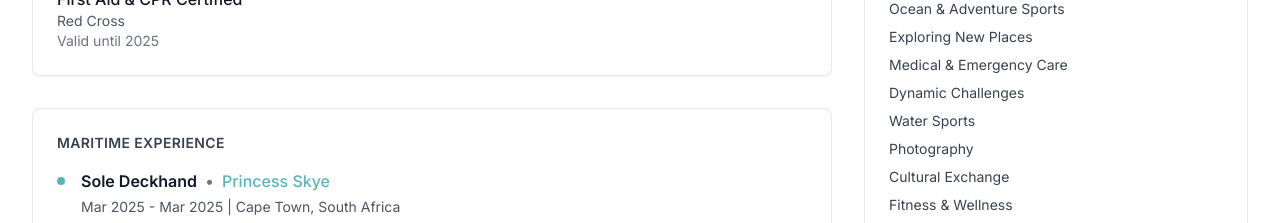
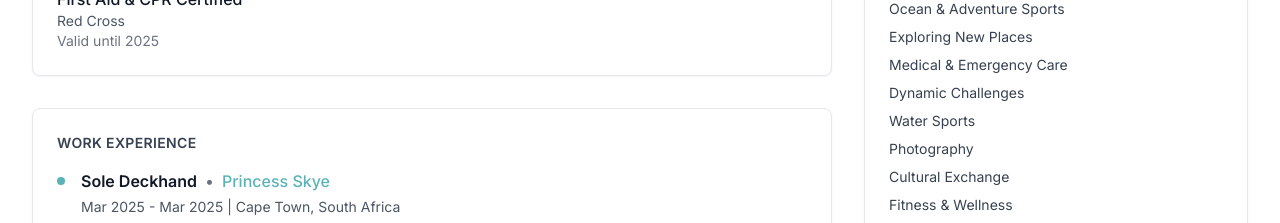
Before and after one commit to bucklemeshoe/cv-enhancer, a Next.js app: page /cv in a window 1280 px wide. Shown: the part 1240-1463 px from the top of the page. Built offline with nearby package versions, Linux system fonts and the light colour scheme.

Commit message:
Update CV display and form improvements
- Change 'Maritime Experience' to 'Work Experience' in CV displays
- Increase Profile Summary character limit from 500 to 800 characters
- Applied to both application form and admin edit form
- Improves user experience with more descriptive section names

```diff
--- a/components/ExperienceList.js
+++ b/components/ExperienceList.js
@@ -15,7 +15,7 @@ export default function ExperienceList({ experience }) {
   return (
     <div className="bg-white p-6 rounded-lg border border-gray-200 shadow-sm mb-8">
       <h2 className="text-sm font-semibold uppercase tracking-wide text-gray-700 mb-4">
-        Maritime Experience
+        Work Experience
       </h2>
 
       <div className="space-y-6">
--- a/components/print/PrintExperience.js
+++ b/components/print/PrintExperience.js
@@ -15,7 +15,7 @@ export default function PrintExperience({ experience }) {
   return (
     <div className="print-section">
       <h3 className="text-xs font-semibold text-gray-700 mb-2 uppercase tracking-wide">
-        Maritime Experience
+        Work Experience
       </h3>
 
       <div className="space-y-4">
--- a/pages/admin/edit/[id].js
+++ b/pages/admin/edit/[id].js
@@ -1793,7 +1793,7 @@ export default function EditCV() {
                             rows={4}
                             value={formData.profile}
                             onChange={handleInputChange}
-                            maxLength="500"
+                            maxLength="800"
                             placeholder="Write a brief professional summary about yourself, your experience, and career goals..."
                             className="block w-full rounded-md border-0 py-1.5 px-3 text-gray-900 shadow-sm ring-1 ring-inset ring-gray-300 placeholder:text-gray-400 focus:ring-2 focus:ring-inset focus:ring-teal-600 sm:max-w-2xl sm:text-sm sm:leading-6"
                           />
@@ -1817,7 +1817,7 @@ export default function EditCV() {
                           </button>
                         </div>
                         <p className="mt-3 text-sm leading-6 text-gray-600">
-                          {formData.profile.length}/500 characters
+                          {formData.profile.length}/800 characters
                         </p>
                       </div>
                     </div>
--- a/pages/apply.js
+++ b/pages/apply.js
@@ -1144,12 +1144,12 @@ export default function Apply() {
                           rows={4}
                           value={formData.profile}
                           onChange={handleInputChange}
-                          maxLength="500"
+                          maxLength="800"
                           placeholder="Write a brief professional summary about yourself, your experience, and career goals..."
                           className="block w-full rounded-md border-0 py-1.5 px-3 text-gray-900 shadow-sm ring-1 ring-inset ring-gray-300 placeholder:text-gray-400 focus:ring-2 focus:ring-inset focus:ring-teal-600 sm:max-w-2xl sm:text-sm sm:leading-6"
                         />
                         <p className="mt-3 text-sm leading-6 text-gray-600">
-                          {formData.profile.length}/500 characters
+                          {formData.profile.length}/800 characters
                         </p>
                       </div>
                     </div>
```
